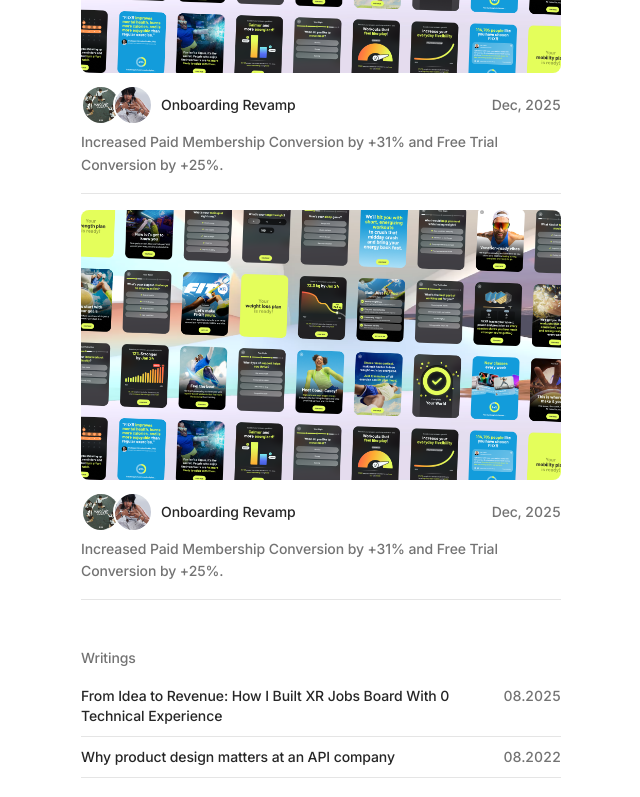
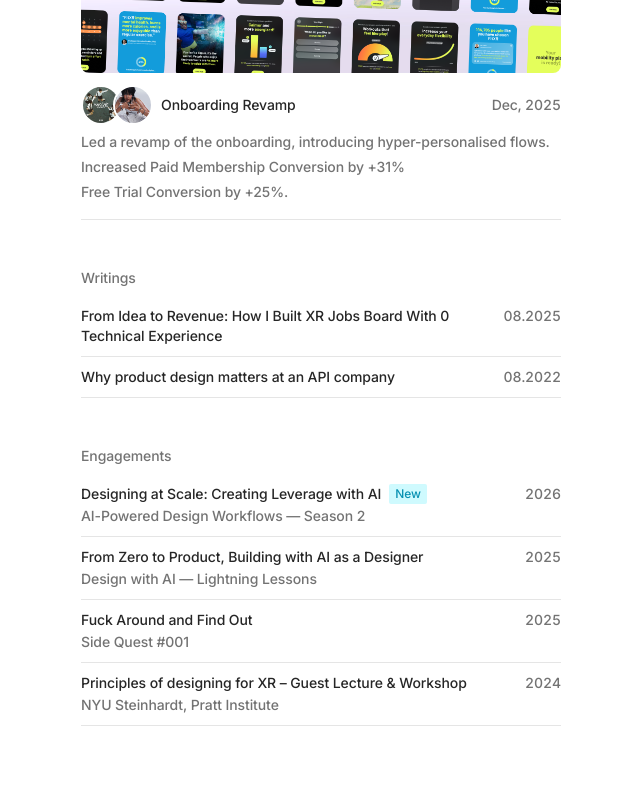
Before and after one commit to krystianzun/krystianzun-com, a Next.js app: page / in a window 1280 px wide. Shown: the part 709-1506 px from the top of the page, without its empty margins (319-959 px from the left). Built offline with nearby package versions, Linux system fonts and the light colour scheme.

Commit message:
Update Work.tsx

```diff
--- a/app/_components/Work.tsx
+++ b/app/_components/Work.tsx
@@ -13,7 +13,7 @@
   href?: string;
   company: WorkParty;
   collaborator?: WorkParty;
-  result: string;
+  result: string[];
   period: string;
   cover?: string;
   coverHover?: string;
@@ -32,25 +32,11 @@
       logo: "/images/lisaRockstar.jpg",
       color: "#1E40AF",
     },
-    result:
-      "Increased Paid Membership Conversion by +31% and Free Trial Conversion by +25%.",
-    period: "Dec, 2025",
-    cover: "/images/positive-friction-cover.png",
-  },
-  {
-    title: "Onboarding Revamp",
-    company: {
-      name: "FitXR",
-      logo: "/images/illit-magnetic.jpg",
-      color: "#7C3AED",
-    },
-    collaborator: {
-      name: "In-house",
-      logo: "/images/lisaRockstar.jpg",
-      color: "#1E40AF",
-    },
-    result:
-      "Increased Paid Membership Conversion by +31% and Free Trial Conversion by +25%.",
+    result: [
+      "Led a revamp of the onboarding, introducing hyper-personalised flows.",
+      "Increased Paid Membership Conversion by +31% ",
+      "Free Trial Conversion by +25%.",
+    ],
     period: "Dec, 2025",
     cover: "/images/positive-friction-cover.png",
   },
@@ -159,7 +145,13 @@
           {period}
         </span>
       </div>
-      <p className="text-muted text-sm leading-relaxed">{result}</p>
+      <div className="flex flex-col gap-0.5">
+        {result.map((p, i) => (
+          <p key={i} className="text-muted text-sm leading-relaxed">
+            {p}
+          </p>
+        ))}
+      </div>
     </div>
   );
 
```
